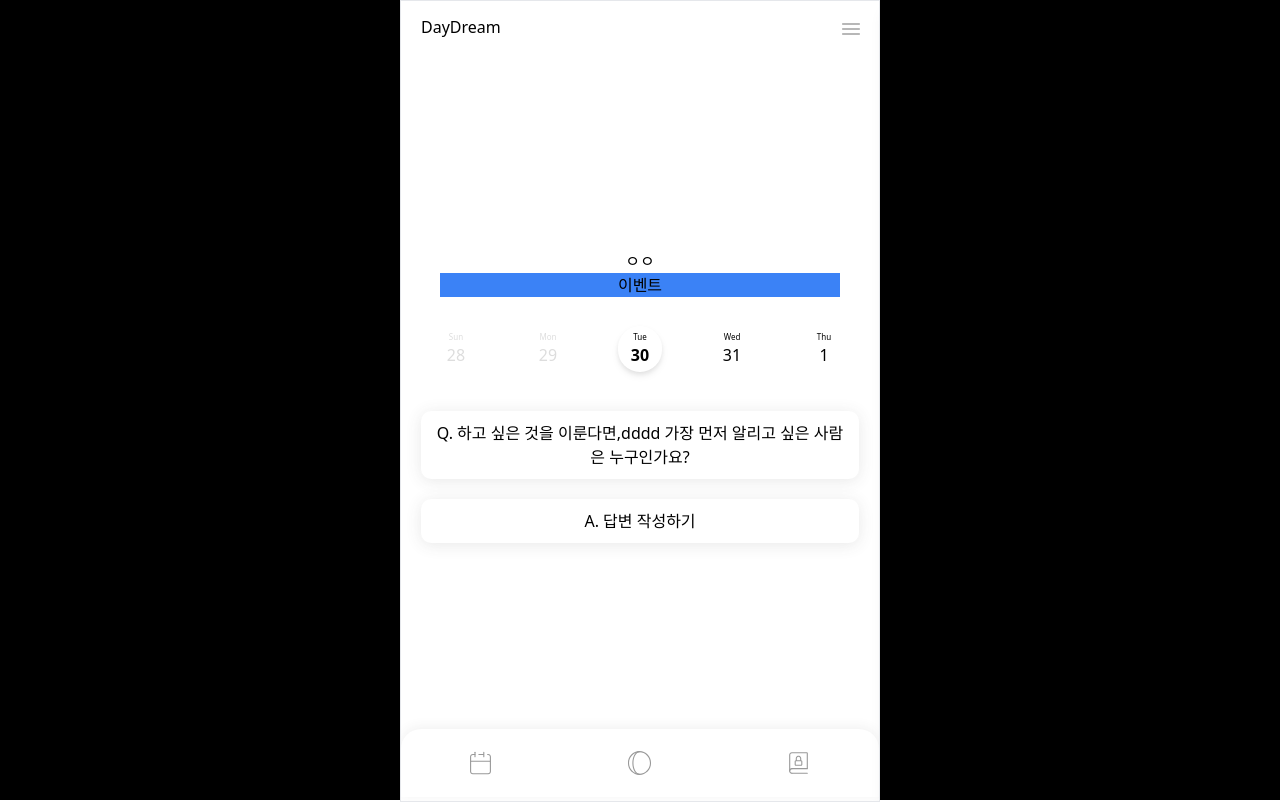
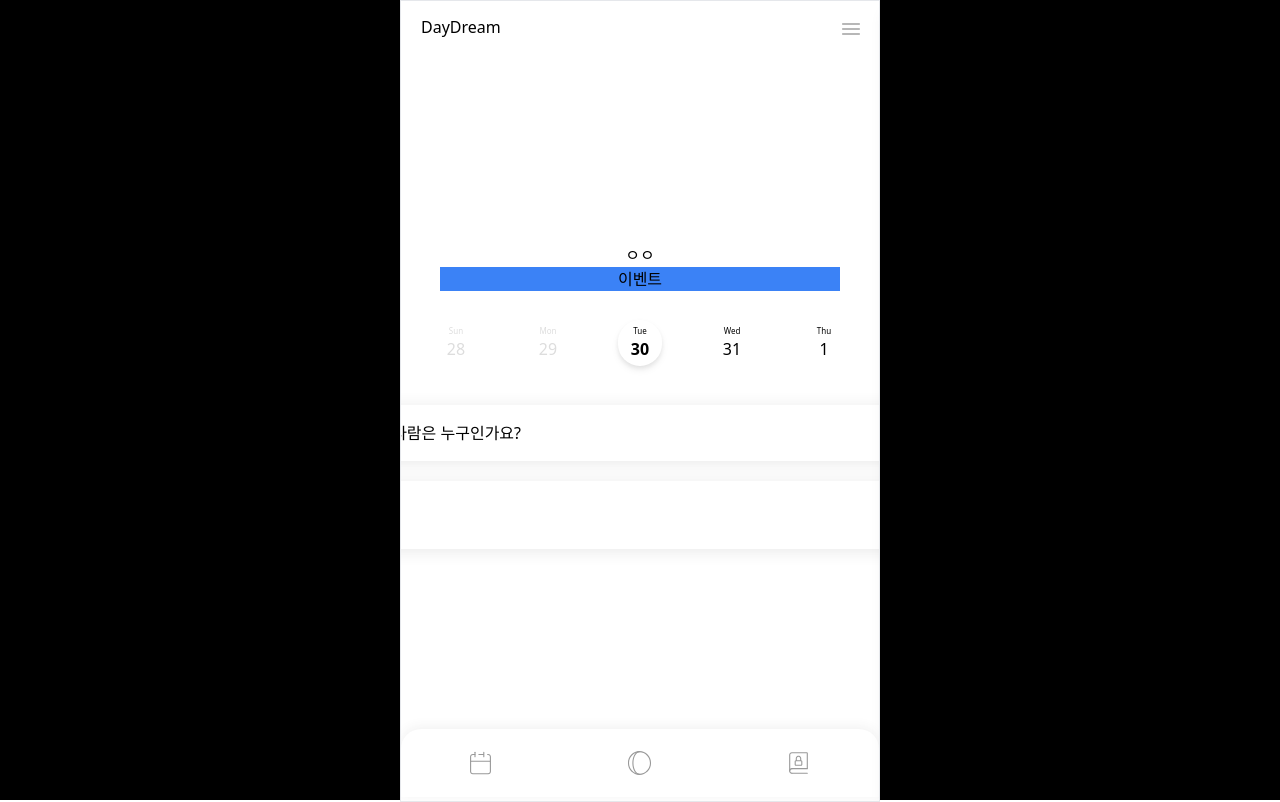
Before and after one commit to 2024-dino/dino-FE, a Next.js app: page /main in a window 1280 px wide. Built offline with nearby package versions, Linux system fonts and the light colour scheme.

Commit message:
design: #8 - 이벤트 질문, 응답 모달 디자인 적용

```diff
--- a/src/components/main/EventList.tsx
+++ b/src/components/main/EventList.tsx
@@ -1,32 +1,35 @@
 import React, { ReactElement } from 'react';
 
 interface EventCardProps {
-  children: ReactElement
+  children: ReactElement;
 }
 
 interface EventListProps {
   setChosenEvent: (isOpen: boolean) => void;
 }
 
-const EventCard = ({children}: EventCardProps) => {
-  return (
-    <div className="w-full px-[20px] py-[10px]">
-      {children}
-    </div>
-  );
+const EventCard = ({ children }: EventCardProps) => {
+  return <div className="w-full px-[20px] py-[10px]">{children}</div>;
 };
 
-const EventList = ({setChosenEvent}: EventListProps) => {
+const EventList = ({ setChosenEvent }: EventListProps) => {
   return (
     <div onClick={() => setChosenEvent(true)}>
       <EventCard>
-        <div className='w-full p-[10px] shadow-[0_2px_16px_rgba(68,68,68,0.12)] rounded-[10px]'>
-          Q. 하고 싶은 것을 이룬다면,dddd 가장 먼저 알리고 싶은 사람은 누구인가요?
+        <div className="flex px-3 py-4 w-[calc(100vw-40px)] rounded-[10px] shadow-[0_2px_16px_rgba(68,68,68,0.12)]">
+          <h2 className="text-[24px] leading-6 font-bold text-[#EEEEEE] flex justify-start">
+            Q.
+          </h2>
+          <p>
+            ( ) 하고 싶은 것을 이룬다면, 가장 먼저 알리고 싶은 사람은
+            누구인가요?
+          </p>
         </div>
       </EventCard>
       <EventCard>
-        <div className='w-full p-[10px] shadow-[0_2px_16px_rgba(68,68,68,0.12)] rounded-[10px]'>
-          A. 답변 작성하기
+        <div className="flex items-center gap-2 px-3 py-4 w-[calc(100vw-40px)] shadow-[0_2px_16px_rgba(68,68,68,0.12)] rounded-[10px]">
+          <h2 className="text-[24px] font-bold text-[#EEEEEE]">A.</h2>
+          <p>답변 작성하기</p>
         </div>
       </EventCard>
     </div>
--- a/src/components/main/QuestionModal.tsx
+++ b/src/components/main/QuestionModal.tsx
@@ -24,19 +24,19 @@ const QuestionModal = ({ isOpen, setIsOpen }: QuestionModalProps) => {
           }`}
           onClick={(e) => e.stopPropagation()}
         >
-          <div className="bg-white p-6 max-w-[390px] rounded-[10px] shadow-lg mb-4">
-            <h2 className="text-lg font-bold">Q.</h2>
+          <div className="flex flew-row gap-1 bg-white px-3 py-4 w-[calc(100vw-40px)] rounded-[10px] shadow-lg mb-4">
+            <h2 className="text-[24px] leading-6 font-bold text-[#EEEEEE] flex justify-start">Q.</h2>
             <p>
-              ( )하고 싶은 것을 이룬다면, 가장 먼저 알리고 싶은 사람은
+              ( ) 하고 싶은 것을 이룬다면, 가장 먼저 알리고 싶은 사람은
               누구인가요?
             </p>
           </div>
-          <div className='bg-white p-6 max-w-[390px] rounded-[10px] shadow-lg'>
-            <h2 className="text-lg font-bold">A.</h2>
+          <div className='flex items-center bg-white px-3 py-4 w-[calc(100vw-40px)] rounded-[10px] shadow-lg'>
+            <h2 className="text-[24px] font-bold text-[#EEEEEE]">A.</h2>
             <input
               type="text"
-              className="border rounded p-2 w-full"
-              placeholder="답변을 입력하세요"
+              className="rounded p-2 w-full outline-none"
+              placeholder="답변을 작성하기"
             />
           </div>
         </div>
```
